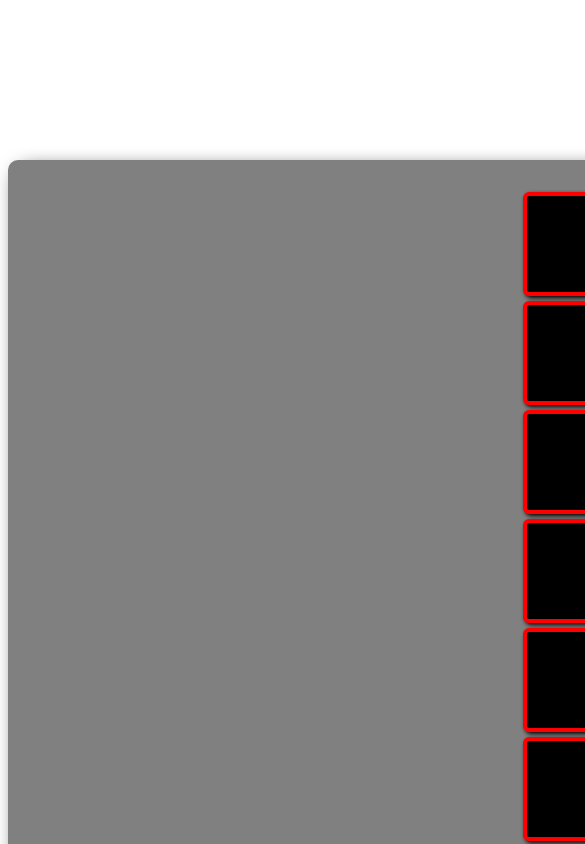
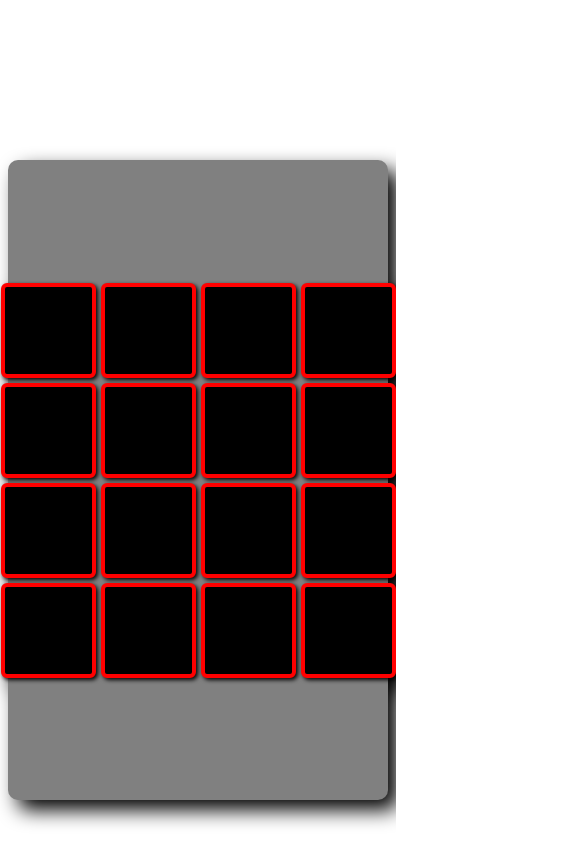
Before and after one commit to j-onederful/PocketBeatz, a Next.js app: page / in a window 390 px wide. Shown: the top 844 px of the page, 585 px wide, since content can reach past the window. Built offline with nearby package versions, Linux system fonts and the light colour scheme.

Commit message:
getting close on where I want to be on mobile viewing

```diff
--- a/components/Drumpad.tsx
+++ b/components/Drumpad.tsx
@@ -16,8 +16,8 @@ const StyledDrumPad = styled.div`
     }
 
     @media (max-width: 700px) {
-        width: 6rem;
-        height: 6rem
+        width: 87px;
+        height: 87px
     }
 
 `
--- a/pages/index.tsx
+++ b/pages/index.tsx
@@ -105,6 +105,15 @@ const Wrapper = styled.div`
   border-radius: 10px;
   filter: drop-shadow(10px 10px 10px black);
 
+  @media (max-width: 700px) {
+    align-items: center;
+    position: static;
+    // margin-left: 55px;
+    width: 380px;
+    height: 40rem;
+    flex-direction: row
+    margin-bottom: 10rem;
+  }
 `
 
 const PadsWrapper = styled.main`
@@ -115,7 +124,9 @@ const PadsWrapper = styled.main`
   grid-gap: 5px;
 
   @media (max-width: 700px) {
-    grid-template-columns: 1fr 1fr;
+    grid-template-columns: 1fr 1fr 1fr 1fr;
+    position: fixed;
+    padding: 0;
   }
 `
 
```
